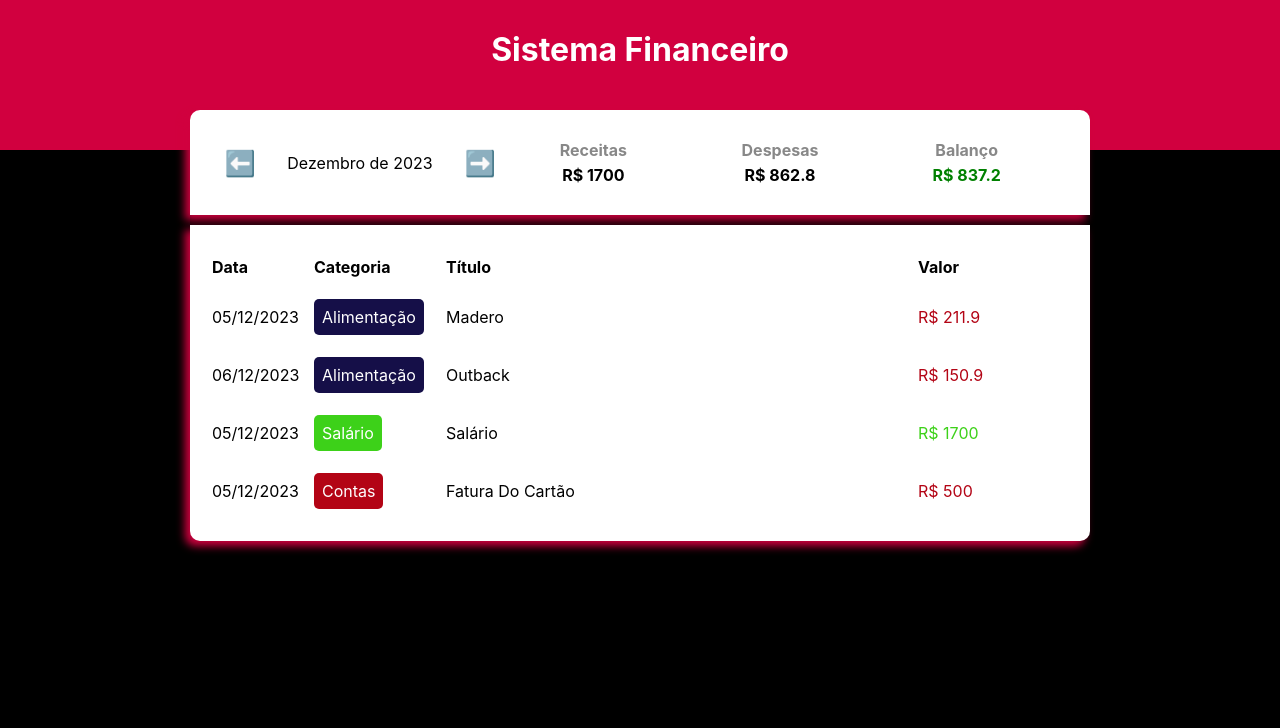
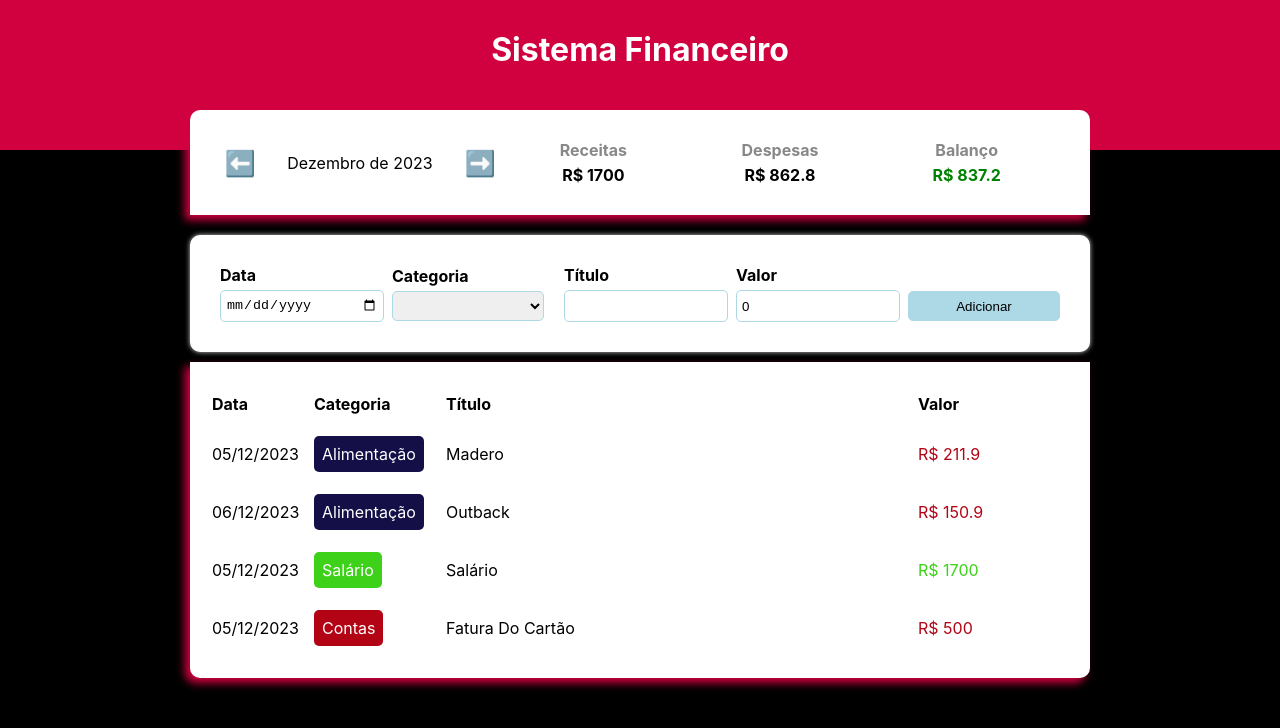
Before and after one commit to vitorkravs/gerenciador-de-despesas, a React (Create React App) app: page / in a window 1280 px wide. Shown: the top 728 px of the page. Built offline with nearby package versions, Linux system fonts and the light colour scheme.

Commit message:
feat: função de adição de items

```diff
--- a/src/App.tsx
+++ b/src/App.tsx
@@ -15,6 +15,7 @@ import { Category } from "./types/Category";
 import { Items } from "./data/item";
 import { Categories } from "./data/categories";
 import { InfoArea } from "./components/infoArea";
+import { InputArea } from "./components/InputArea";
 
 const App = () => {
   const [list, setList] = useState(Items);
@@ -47,6 +48,12 @@ const App = () => {
     setCurrentMonth(newMonth);
   };
 
+  const handleAddItem = (item: Item) => {
+    let newList = [...list];
+    newList.push(item);
+    setList(newList);
+  };
+
   return (
     <C.Container>
       <C.Header>
@@ -61,7 +68,7 @@ const App = () => {
           expense={expense}
         />
 
-        {/*área de inserção*/}
+        <InputArea onAdd={handleAddItem} />
 
         <TableArea list={filteredList} />
       </C.Body>
--- /dev/null
+++ b/src/components/InputArea/index.tsx
@@ -0,0 +1,104 @@
+import { useState } from "react";
+import * as C from "./styles";
+import { Item } from "../../types/Item";
+
+import { Categories } from "../../data/categories";
+import { newDateAdjusted } from "../../helpers/dateFilter";
+
+type Props = {
+  onAdd: (item: Item) => void;
+};
+
+export const InputArea = ({ onAdd }: Props) => {
+  const [dateField, setDateField] = useState("");
+  const [categoryField, setCategoryField] = useState("");
+  const [titleField, setTitleField] = useState("");
+  const [valueField, setValueField] = useState(0);
+
+  let categoryKeys: string[] = Object.keys(Categories);
+
+  const handleAddEvent = () => {
+    let errors: string[] = [];
+
+    if (isNaN(new Date(dateField).getTime())) {
+      errors.push("Data inválida!");
+    }
+    if (!categoryKeys.includes(categoryField)) {
+      errors.push("Categoria inválida!");
+    }
+    if (titleField === "") {
+      errors.push("Título vazio!");
+    }
+    if (valueField <= 0) {
+      errors.push("Valor inválido!");
+    }
+
+    if (errors.length > 0) {
+      alert(errors.join("\n"));
+    } else {
+      onAdd({
+        date: newDateAdjusted(dateField),
+        category: categoryField,
+        title: titleField,
+        value: valueField,
+      });
+      clearFields();
+    }
+  };
+
+  const clearFields = () => {
+    setDateField("");
+    setCategoryField("");
+    setTitleField("");
+    setValueField(0);
+  };
+
+  return (
+    <C.Container>
+      <C.InputLabel>
+        <C.InputTitle>Data</C.InputTitle>
+        <C.Input
+          type="date"
+          value={dateField}
+          onChange={(e) => setDateField(e.target.value)}
+        />
+      </C.InputLabel>
+      <C.InputLabel>
+        <C.InputTitle>Categoria</C.InputTitle>
+        <C.Select
+          value={categoryField}
+          onChange={(e) => setCategoryField(e.target.value)}
+        >
+          <>
+            <option></option>
+            {categoryKeys.map((key, index) => (
+              <option key={index} value={key}>
+                {Categories[key].title}
+              </option>
+            ))}
+          </>
+        </C.Select>
+      </C.InputLabel>
+      <C.InputLabel>
+        <C.InputTitle>Título</C.InputTitle>
+        <C.Input
+          type="text"
+          value={titleField}
+          onChange={(e) => setTitleField(e.target.value)}
+        />
+      </C.InputLabel>
+      <C.InputLabel>
+        <C.InputTitle>Valor</C.InputTitle>
+        <C.Input
+          type="number"
+          value={valueField}
+          onChange={(e) => setValueField(parseFloat(e.target.value))}
+        />
+      </C.InputLabel>
+      <C.InputLabel>
+        <C.InputTitle>&nbsp;</C.InputTitle>
+        <C.Button onClick={handleAddEvent}>Adicionar</C.Button>
+      </C.InputLabel>
+    </C.Container>
+  );
+};
--- /dev/null
+++ b/src/components/InputArea/styles.ts
@@ -0,0 +1,48 @@
+import styled from "styled-components";
+
+export const Container = styled.div`
+  background-color: #fff;
+  box-shadow: 0px 0px 5px #ccc;
+  border-radius: 10px;
+  padding: 20px;
+  margin-top: 20px;
+  display: flex;
+  align-items: center;
+`;
+export const InputLabel = styled.label`
+  flex: 1;
+  margin: 10px;
+`;
+export const InputTitle = styled.div`
+  font-weight: bold;
+  margin-bottom: 5px;
+`;
+export const Input = styled.input`
+  width: 100%;
+  height: 30px;
+  padding: 0 5px;
+  border: 1px solid lightblue;
+  border-radius: 5px;
+`;
+export const Select = styled.select`
+  width: 100%;
+  height: 30px;
+  padding: 0 5px;
+  border: 1px solid lightblue;
+  border-radius: 5px;
+`;
+export const Button = styled.button`
+  width: 100%;
+  height: 30px;
+  padding: 0 5px;
+  border: 1px solid lightblue;
+  border-radius: 5px;
+  background-color: lightblue;
+  color: black;
+  cursor: pointer;
+
+  &:hover {
+    background-color: blue;
+    color: white;
+  }
+`;
```
